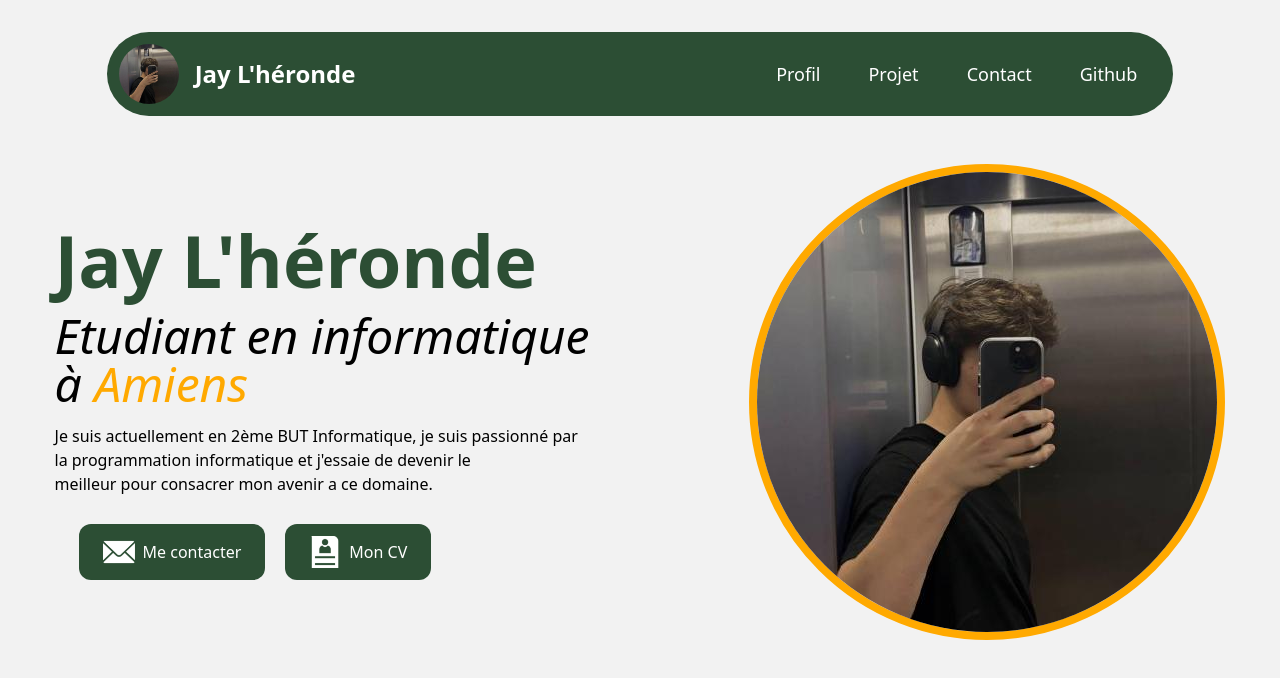
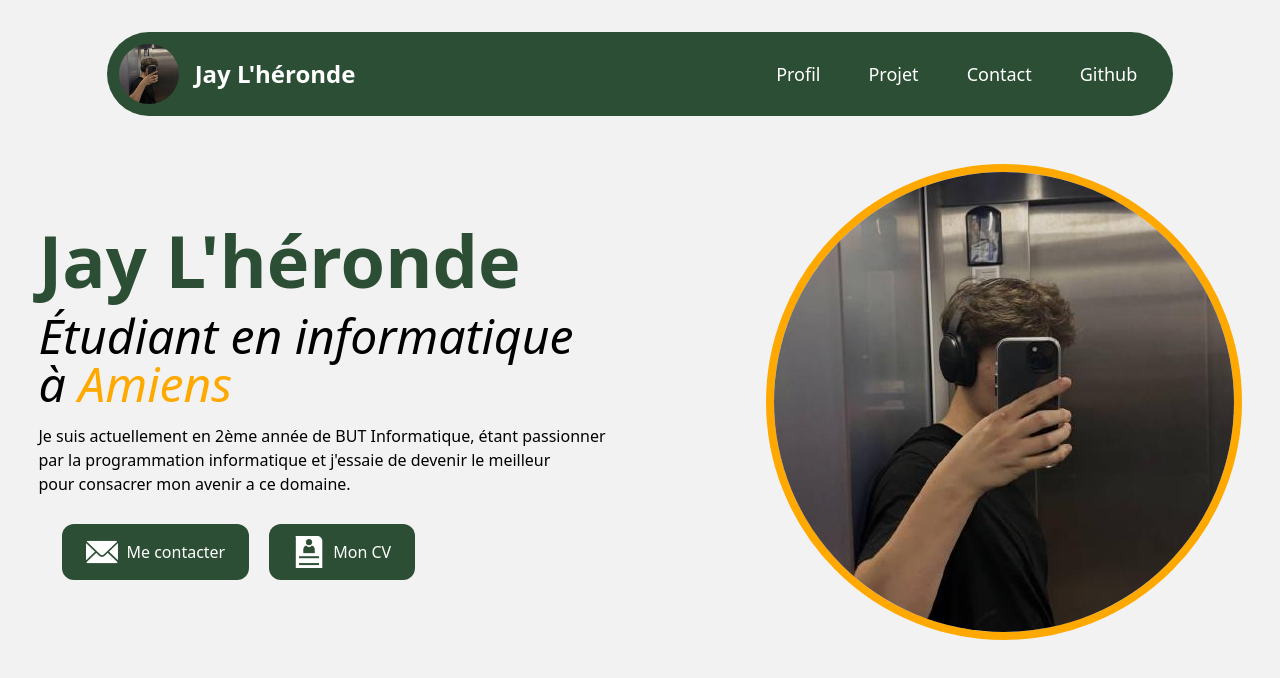
Before and after one commit to 00j5y/00j5y.xyz, a website built with Vite: page index.html in a window 1280 px wide. Built offline with nearby package versions, Linux system fonts and the light colour scheme.

Commit message:
Correction orthographe

```diff
--- a/index.html
+++ b/index.html
@@ -40,9 +40,9 @@
     <div class="flex justify-center items-center gap-40 mx-auto">
       <div>
         <h1 class="font-semibold text-[#2C4E34] text-7xl">Jay L'héronde</h1>
-        <h2 class="italic text-5xl py-4">Etudiant en informatique<br>à <span class="text-[#FFA900]">Amiens</span></h2>
+        <h2 class="italic text-5xl py-4">Étudiant en informatique<br>à <span class="text-[#FFA900]">Amiens</span></h2>
         <p>
-          Je suis actuellement en 2ème BUT Informatique, je suis passionné par<br>la programmation informatique et j'essaie de devenir le<br>meilleur pour consacrer mon avenir a ce domaine.
+          Je suis actuellement en 2ème année de BUT Informatique, étant passionner<br>par la programmation informatique et j'essaie de devenir le meilleur<br>pour consacrer mon avenir a ce domaine.
         </p>
         <div class="flex items-center pt-7 gap-5 pl-6">
           <a href="mailto:contact@00j5y.xyz" target="_blank" class="bg-[#2C4E34] transition delay-50 duration-300 hover:bg-[#FFA900] text-white py-3 px-6 rounded-xl flex items-center gap-2 whitespace-nowrap">
```
